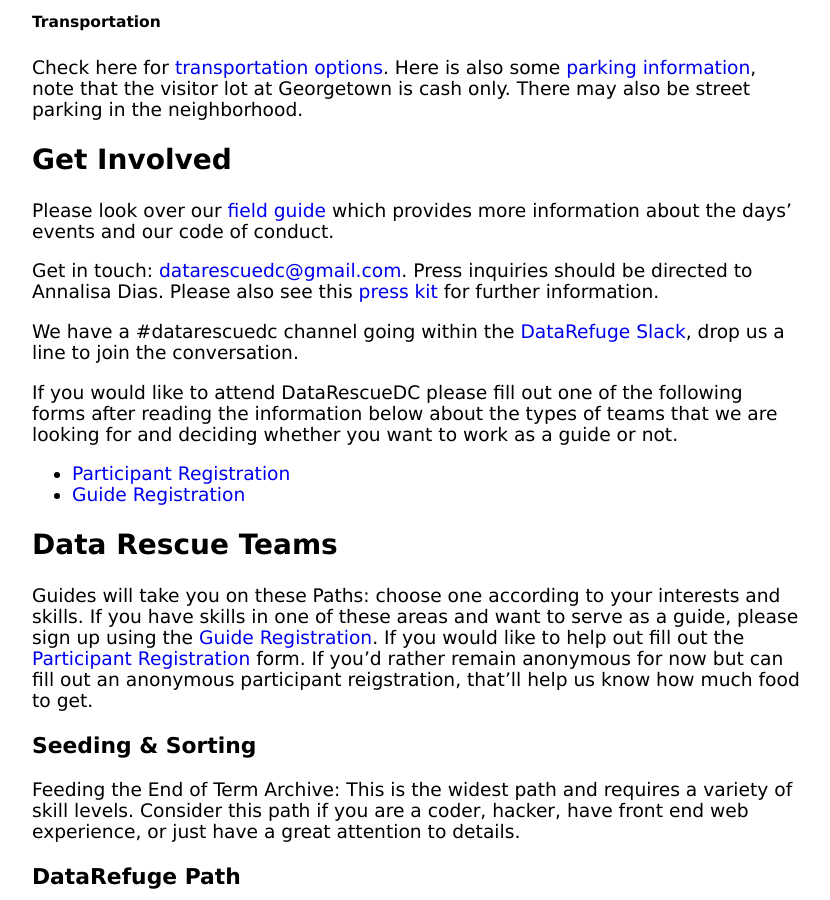
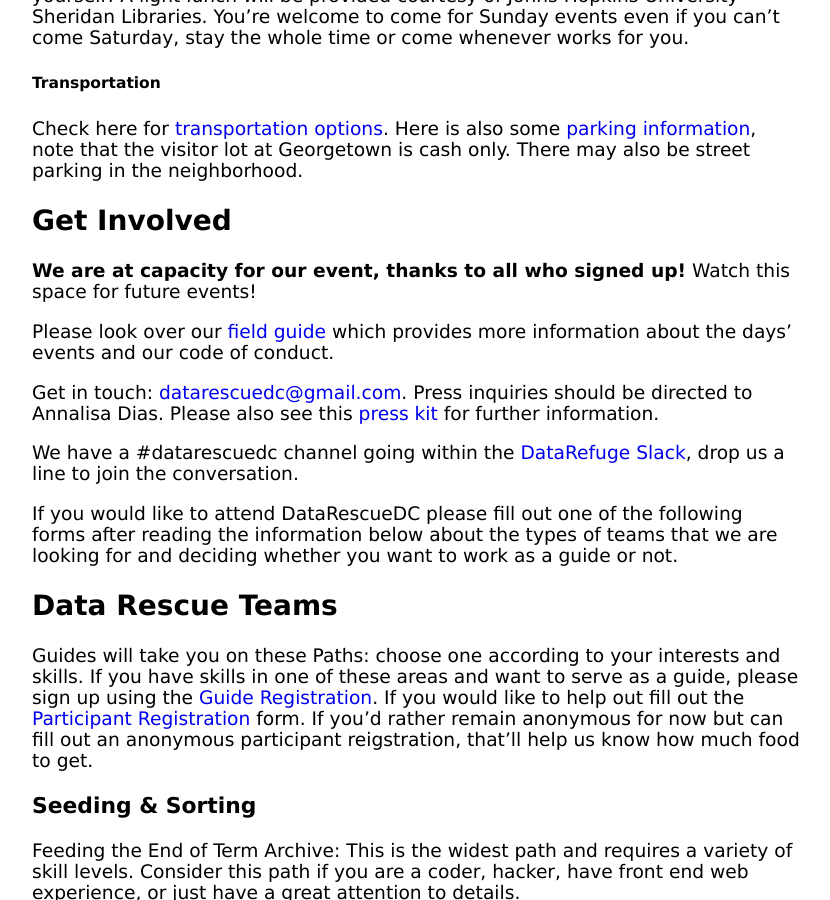
Before and after one commit to datarefuge/datarescue-dc, a Jekyll site: the page built from index.md, in a window 1280 px wide and 900 px high, scrolled down 2723 px. Shown: the whole window, without its empty margins (224-1054 px from the left). Built offline with Jekyll 4.4.1, drawn with Linux system fonts in a browser that asks for light colours; some of the changed text lies outside the part shown.

Commit message:
removed sign up link, put capacity notice

```diff
--- a/index.md
+++ b/index.md
@@ -18,6 +18,8 @@
 <div id="map">
 <iframe src="https://www.google.com/maps/d/u/0/embed?mid=1CMAmsh9st7u9p3l2C4Z5k9VZ_PE" width="640" height="480"></iframe>
 </div>
+
+**We are at capacity for our event, thanks to all who signed up!** Watch this space for future events!
 
 Over the course of two days datarescueDC will help to seed, sort, harvest, and
 store valuable and at risk federal government data in [Data Refuge], a project
@@ -70,6 +72,8 @@
 
 ## Get Involved
 
+**We are at capacity for our event, thanks to all who signed up!** Watch this space for future events!
+
 Please look over our [field guide](https://docs.google.com/document/d/1GZCuXlx-3XGO8DCVIfNvQB3V7-WyXSPf6qG8Cse7U-E/edit?usp=sharing) which provides more information about the days' events and our code of conduct.
 
 Get in touch: [datarescuedc@gmail.com](mailto:datarescuedc@gmail.com ). Press
@@ -80,9 +84,6 @@
 If you would like to attend DataRescueDC please fill out one of the following forms
 after reading the information below about the types of teams that we are looking
 for and deciding whether you want to work as a guide or not.
-
-* [Participant Registration]
-* [Guide Registration]
 
 ## Data Rescue Teams
 
```
